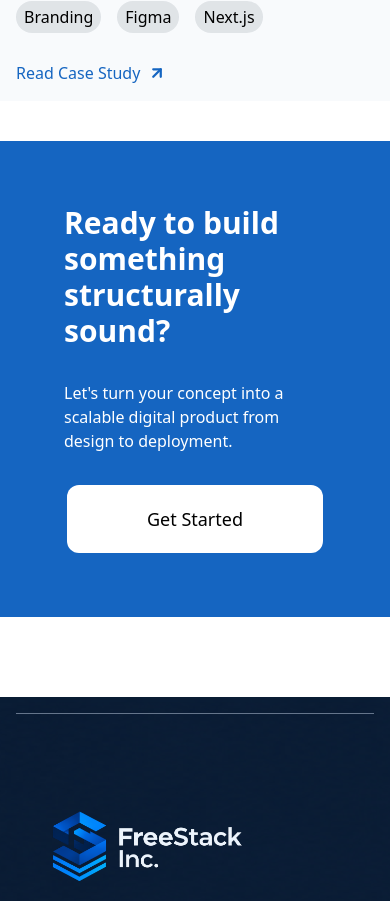
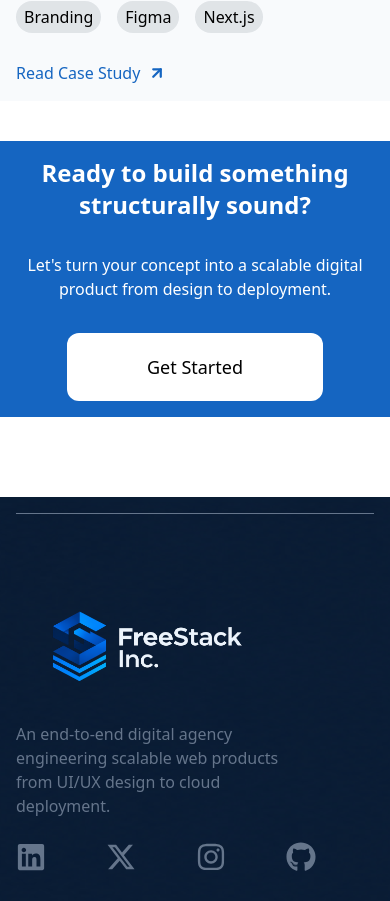
Before and after one commit to MubarakAfolabi/freestack_inc, a Next.js app: page / in a window 390 px wide. Shown: the part 1697-2598 px from the top of the page. Built offline with nearby package versions, Linux system fonts and the light colour scheme.

Commit message:
feat: add mobile layout for homepage CTA section

```diff
--- a/components/home/CallToAction.tsx
+++ b/components/home/CallToAction.tsx
@@ -2,11 +2,11 @@ import Link from "next/link";
 
 export default function CallToAction() {
   return (
-    <section className="bg-[hsla(212,80%,42%,1)] text-white flex flex-col gap-8 items-center justify-center p-16 mb-20">
-      <h2 className="text-3xl font-bold">
+    <section className="bg-[hsla(212,80%,42%,1)] text-white flex flex-col gap-8 items-center justify-center p-4 md:p-16 mb-20">
+      <h2 className="text-2xl md:text-3xl font-bold text-center">
         Ready to build something structurally sound?
       </h2>
-      <p>
+      <p className="text-center">
         Let&apos;s turn your concept into a scalable digital product from design
         to deployment.
       </p>
```
